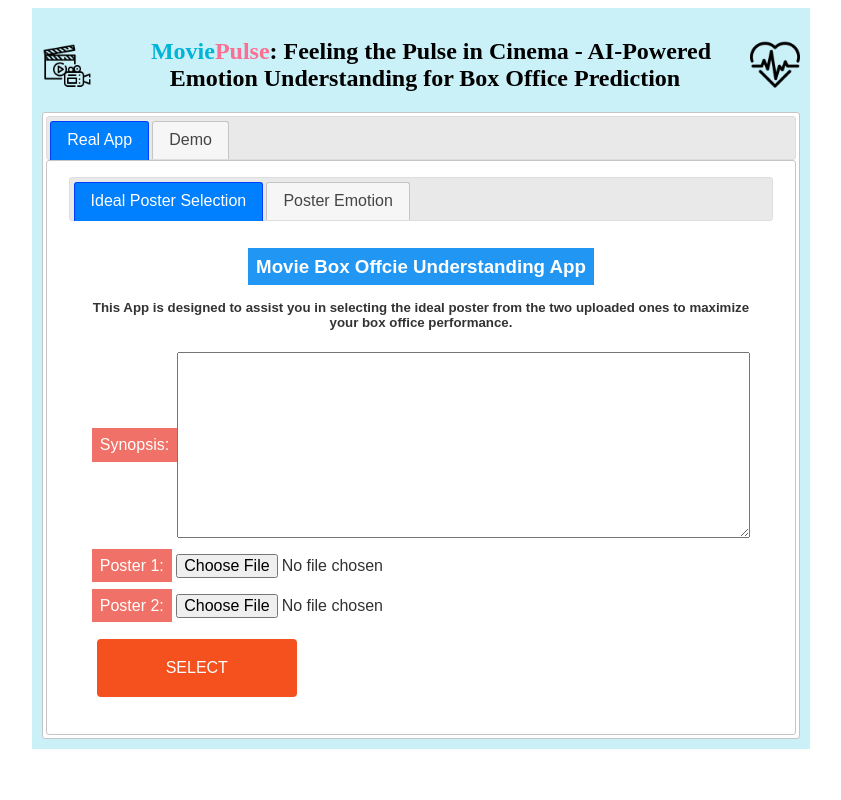
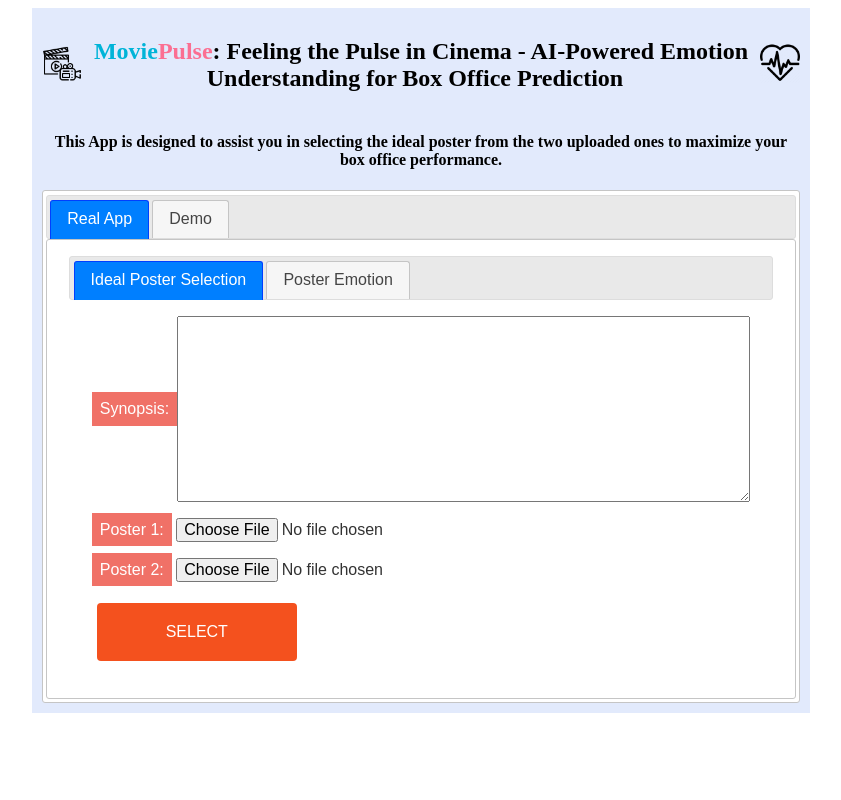
Before and after one commit to moviepulse/moviepulse.github.io, a Flask app: page / in a window 1280 px wide. Shown: the whole page, without its empty margins (219-1060 px from the left). Run offline with Flask 3, Linux system fonts and the light colour scheme; some libraries are stand-ins or nearby versions.

Commit message:
Add files via upload

```diff
--- a/website/templates/index.html
+++ b/website/templates/index.html
@@ -10,18 +10,10 @@
     <title>Poster Analyzer App</title>
     <style>
 		{% if Selected_poster==1  %}
-        #poster1 {
-            background-color: yellow;
-        }
-
+        		#poster1 {background-color: yellow;}
 		{% else %}
-
-		#poster2 {
-            background-color: yellow;
-        }
-
+			#poster2 {background-color: yellow;}
 		{% endif %}
-
 
 	#IF_1
 	{
@@ -29,7 +21,6 @@
 		overflow: auto;
 		height: 1500px;
 		width: 100%;
-
 	}
     </style>
 
@@ -73,19 +64,15 @@
 	  opacity: 1;
 	  right: 0;
 	}
-	</style>
 
-    <style>
 	.center {
   	    margin: auto;
 	    width: 60%;
 	    border: 0px solid #73AD21;
 	    padding: 10px;
-		  	background-color: #caf0f8;
+	    background-color: #e2eafc;
 	}
-	</style>
 
-	<style>
     	.formfield {
   		display: flex;
   		align-items: center;
@@ -105,35 +92,15 @@
   		border-bottom: none;
 	}
 
-    </style>
-
-    <style>
 	.container {
 	    display: flex;
 	    align-items: center;
 	    justify-content: center;
 	}
 
-	  img {
-	    max-width: 50;
-	    max-height:50;
-	    float: left;
-	  }
+	 .hoverable {position: relative;}
 
-	  .text {
-	    padding-left: 20px;
-
-	    float: left;
-	  }
-
-
-	  .hoverable {
-		  position: relative;
-		}
-
-		.hoverable>.hoverable__tooltip {
-		  display: none;
-		}
+	.hoverable>.hoverable__tooltip {display: none;}
 
 	.hoverable:hover>.hoverable__tooltip {
 		display: inline;
@@ -142,6 +109,10 @@
 		color: black;
 		left: 5em;
 	}
+
+	#displayText {
+		display: none;
+	}
   </style>
 
 </head>
@@ -149,9 +120,13 @@
 
 <div class="center">
 	<div class='container'>
-		<div class='image'><img src="{{url_for('static', filename='/images/movie.png')}}" width='50' /></div>
+		<div class='image'><img src="{{url_for('static', filename='/images/movie.png')}}" width='40' /></div>
 		<div class='text' align='center'><h2><font color='#00b4d8'>Movie</font><font color='#fb6f92'>Pulse</font>: Feeling the Pulse in Cinema - AI-Powered Emotion Understanding for Box Office Prediction &nbsp;</h2></div>
-		<div class='image'><img src="{{url_for('static', filename='/images/pulse.png')}}" width='50' /></div>
+		<div class='image'><img src="{{url_for('static', filename='/images/pulse.png')}}" width='40' /></div>
+	</div>
+
+	<div class='container'>
+		<div class='text' align='center'><h4>This App is designed to assist you in selecting the ideal poster from the two uploaded ones to maximize your box office performance.</h4></div>
 	</div>
 
 	<div id="Tabs_movie_upper">
@@ -177,33 +152,23 @@
 		</ul>
 
 		<div id="result_all" >
-			<div style ="text-align:center;"><h3><label class='label info'>Movie Box Offcie Understanding App</label></h3></p>
-			<h5>This App is designed to assist you in selecting the ideal poster from the two uploaded ones to maximize your box office performance.</h5>
-			</div>
-
-		</p>
 			<form action="/" method="post" enctype="multipart/form-data">
 				<div class='formfield'>
 				<label for="input_text" class='label success'>Synopsis:</label>
 				<textarea name="input_text" rows="10" cols="100" required></textarea>
 				</div>
-
+				</p>
+				<label for="input_image1" class='label success'>Poster 1:</label>
+				<input type="file" name="input_image1" accept="image/png,image/jpg,image/jpeg,image/gif" required>
+				</p>
+				<label for="input_image2" class='label success'>Poster 2:</label>
+				<input type="file" name="input_image2" accept="image/png,image/jpg,image/jpeg,image/gif" required>
 				</p>
 
-				<label for="input_image1" class='label success'>Poster 1:</label>
-				<input type="file" name="input_image1" accept="image/png,image/jpg,image/jpeg,image/gif" required>
-
-				</p>
-
-				<label for="input_image2" class='label success'>Poster 2:</label>
-				<input type="file" name="input_image2" accept="image/png,image/jpg,image/jpeg,image/gif" required>
-
-				</p>
-
-				<button type="submit" class='button', style='vertical-align:middle'><span>SELECT</span></button><br>
+				<button id="showButton" type="submit" class='button', style='vertical-align:middle'><span>SELECT</span></button><br>
 
 			</form>
-				<!-- <button id="reloadButton">Refresh Page</button> -->
+				<p id="displayText">It is running, and it may take a moment.</p>
 
 			{% if result %}
 				<hr class='double'>
@@ -223,10 +188,7 @@
 				<!-- <p>{{ result }}</p> -->
 				<table border="1" align='center'>
 					<thead>
-						<tr>
-							<th id="poster1">Poster 1</th>
-							<th id="poster2">Poster 2</th>
-						</tr>
+						<tr><th id="poster1">Poster 1</th><th id="poster2">Poster 2</th></tr>
 					</thead>
 					<tbody>
 						<tr>
@@ -243,10 +205,7 @@
 		{% if result %}
 			<table border="1" align='center'>
 				<thead>
-					<tr>
-						<th id="poster1">Poster 1</th>
-						<th id="poster2">Poster 2</th>
-					</tr>
+					<tr><th id="poster1">Poster 1</th><th id="poster2">Poster 2</th></tr>
 				</thead>
 				<tbody>
 					<tr>
@@ -275,10 +234,9 @@
 	$("#Tabs_movie_upper").tabs({
 					heightStyle: "content"
 					});
-
 	$(document).ready(function() {
-		$('#reloadButton').click(function() {
-			location.reload(true);
+					$("#showButton").click(function(){
+					$("#displayText").show();
 					});
 					});
 	</script>
```
Lines whose indentation alone changed are shown as unchanged.
